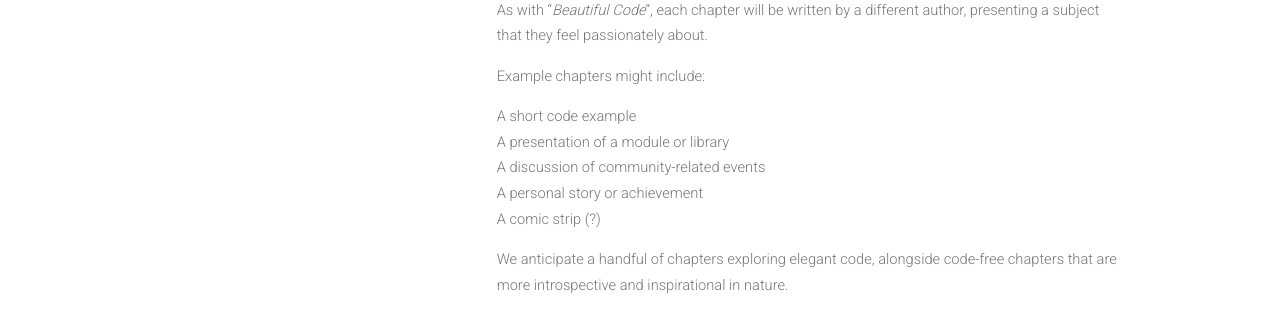
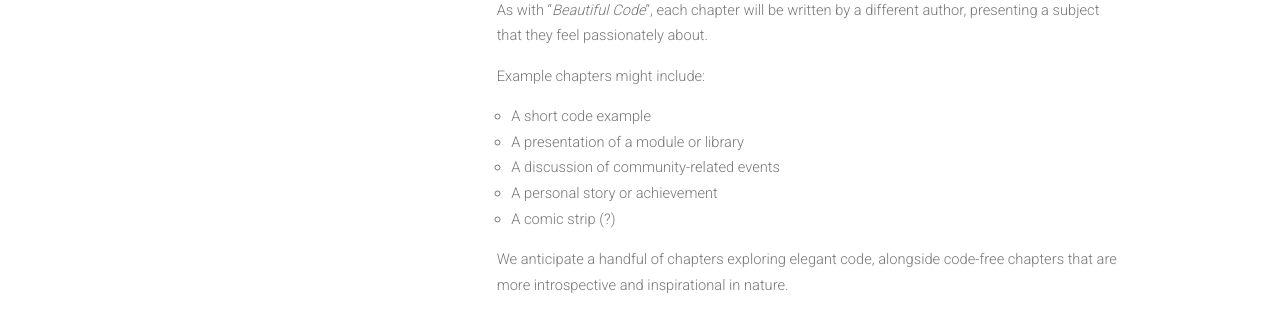
Before and after one commit to beautifuldjango/beautifuldjango.github.io, a Jekyll site: the page built from manifesto/index.md, in a window 1280 px wide. Shown: the part 1107-1424 px from the top of the page. Built offline with Jekyll 4.4.1, drawn with Linux system fonts in a browser that asks for light colours; nearby versions of some CDN libraries; emoji names are drawn with the system emoji font; comment, search, counter and statistics services are not loaded.

Commit message:
css update - list-style

```diff
--- a/assets/css/style.css
+++ b/assets/css/style.css
@@ -205,11 +205,16 @@
 
 	/* Lists */
 
+		#content li
+		{
+			list-style: circle;
+			margin-left: 1em;
+		}
+
 		ul.default
 		{
 			margin: 0;
 			padding: 0em 0em 1.5em 0em;
-			list-style: none;
 		}
 
 			ul.default li
```
